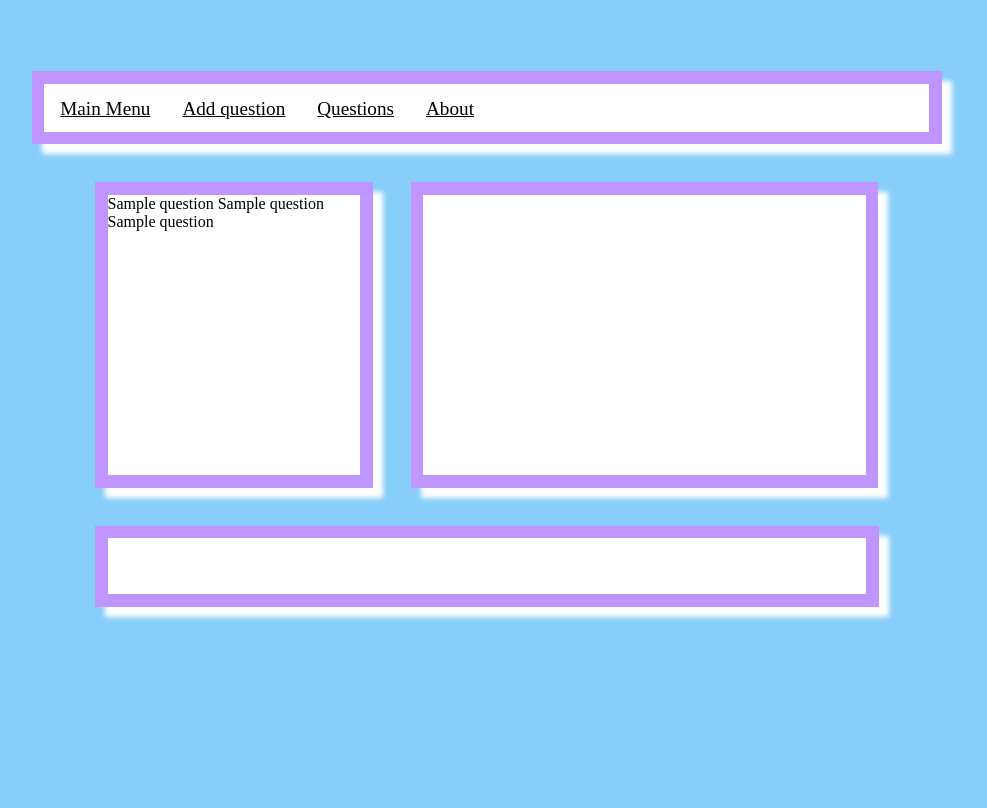
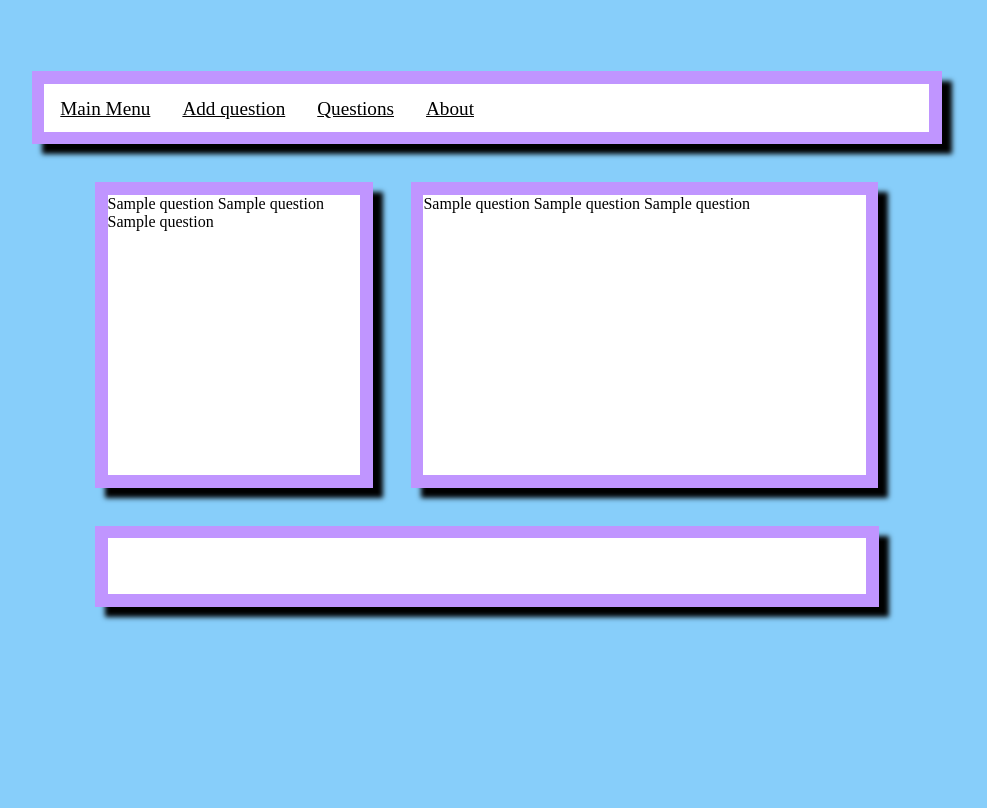
Before and after one commit to JankoPachnik/AskMate2, a Flask app: page / in a window 1280 px wide. Shown: the whole page, without its empty margins (128-1115 px from the left). Run offline with Flask 2, Linux system fonts and the light colour scheme; a database or web service that is not in the repository returns one stand-in record (values such as "Sample title"); some libraries are stand-ins or nearby versions.

Commit message:
changes & bugfixes

```diff
--- a/data_manager_questions.py
+++ b/data_manager_questions.py
@@ -1,5 +1,4 @@
 import datetime
-
 import db_connection
 
 
@@ -82,5 +81,17 @@ def vote_questions_minus(id):
 
 def best_questions():
     sql_read = """SELECT * FROM question ORDER BY vote_number DESC LIMIT 1;"""
-    question = db_connection.sql_data(sql_read, "read", id)
+    question = db_connection.sql_data(sql_read, "read")
     return question
+
+
+def sort_vote():
+    sql_read = """SELECT * FROM question ORDER BY vote_number DESC"""
+    questions = db_connection.sql_data(sql_read, "read")
+    return questions
+
+
+def sort_time():
+    sql_read = """SELECT * FROM question ORDER BY submission_time DESC"""
+    questions = db_connection.sql_data(sql_read, "read")
+    return questions
--- a/db_connection.py
+++ b/db_connection.py
@@ -5,10 +5,10 @@ import data_manager_sql
 
 def sql_data(sql_query, operation_type, data=None):
     try:
-        user_name = "aleksander"
-        password = "Minotaur1"
+        user_name = "janek"
+        password = ""
         host = "localhost"
-        database_name = "codecooler"
+        database_name = "AskMate"
 
         connect_str = "postgresql://{user_name}:{password}@{host}/{database_name}".format(
             user_name=user_name,
--- a/server.py
+++ b/server.py
@@ -13,8 +13,9 @@ app.config['UPLOADED_PHOTOS_DEST'] = 'ask-mate-python/static/images'
 
 @app.route('/')
 def main_page():
+    newest_question = data_manager_questions.newest_question()
     best_question = data_manager_questions.best_questions()
-    return render_template("index.html", best_question=best_question)
+    return render_template("index.html", newest_question=newest_question, best_question=best_question)
 
 
 @app.route('/list')
@@ -25,18 +26,14 @@ def list_of_questions():
 
 @app.route('/list/sorted/by_date')
 def sorted_by_date():
-    value = data_manager_questions.checker('submission_time')
-    questions = data_manager_questions.sorting_questions("by_date", value)
-    connection.write_file(questions, 'ask-mate-python/sample_data/question.csv')
-    return redirect("/list")
+    questions = data_manager_questions.sort_time()
+    return render_template('list.html', questions=questions)
 
 
 @app.route('/list/sorted/by_vote')
 def sorted_by_vote():
-    value = data_manager_questions.checker('vote_number')
-    questions = data_manager_questions.sorting_questions("by_vote", value)
-    connection.write_file(questions, 'ask-mate-python/sample_data/question.csv')
-    return redirect('/list')
+    questions = data_manager_questions.sort_vote()
+    return render_template('list.html', questions=questions)
 
 
 @app.route('/show_question/<id>')       #transfers id from list of questions
--- a/static/style_v2.css
+++ b/static/style_v2.css
@@ -4,7 +4,7 @@ html, body{
 }
 
 div {
-    box-shadow: 10px 10px 5px white;
+    box-shadow: 10px 10px 5px black;
     background-color: #c095ff;
 }
 
--- a/templates/about.html
+++ b/templates/about.html
@@ -10,8 +10,8 @@
             <div class="inside">
                 <ul>
                     <li><a href="/">Main Menu</a></li>
-                    <li><a href="add">Add question</a></li>
-                    <li><a href="list">Questions</a></li>
+                    <li><a href="/add">Add question</a></li>
+                    <li><a href="/list">Questions</a></li>
                     <li id="about"><a href="about">About</a></li>
                 </ul>
             </div>
--- a/templates/add.html
+++ b/templates/add.html
@@ -11,8 +11,8 @@
             <div class="inside">
                 <ul>
                     <li><a href="/">Main Menu</a></li>
-                    <li><a href="add">Add question</a></li>
-                    <li><a href="list">Questions</a></li>
+                    <li><a href="/add">Add question</a></li>
+                    <li><a href="/list">Questions</a></li>
                     <li id="about"><a href="about">About</a></li>
                 </ul>
             </div>
--- a/templates/index.html
+++ b/templates/index.html
@@ -10,8 +10,8 @@
         <div class="inside">
             <ul>
                 <li><a href="/">Main Menu</a></li>
-                <li><a href="add">Add question</a></li>
-                <li><a href="list">Questions</a></li>
+                <li><a href="/add">Add question</a></li>
+                <li><a href="/list">Questions</a></li>
                 <li id="about"><a href="about">About</a></li>
             </ul>
         </div>
@@ -31,7 +31,13 @@
 
     <div class="right">
         <div class="inside">
-            </table>
+            {% for question in newest_question %}
+                <tr>
+                    <td>{{ question['title'] }} </td>
+                    <td>{{ question['message'] }} </td>
+                    <td>{{ question['view_number'] }} </td>
+                </tr>
+            {% endfor %}
         </div>
     </div>
 
--- a/templates/show_question.html
+++ b/templates/show_question.html
@@ -30,12 +30,6 @@
                     {% else %}
                         <td><img src="http://placehold.it/80" alt="Example image" class="img-thumbnail" style="height:70px; width:auto;"></td>
                     {% endif %}
-                    <form method=POST enctype=multipart/form-data action='/upload?question_id={{ question["id"] }}'>
-                        <label class="btn btn-primary btn-sm">
-                            Browse <input type="file" style="display: none;" name="photo">
-                        </label>
-                    </form>
-                    <button class="btn btn-primary btn-sm" type="submit">Upload</button></form></td>
                     <td><a href="/question/{{ question['id'] }}/delete"><i class="fas fa-trash text-danger"></i></a></td>
                     <a href="/question/{{ question['id'] }}/new-answer"><button><span>Answer</span></button></a>
                     <a href="/show_question/{{ question['id'] }}/edit"><button><span>(R)Eddit</span></button></a>
```
Also changed, not shown: templates/list.html (+5 -5 lines).
